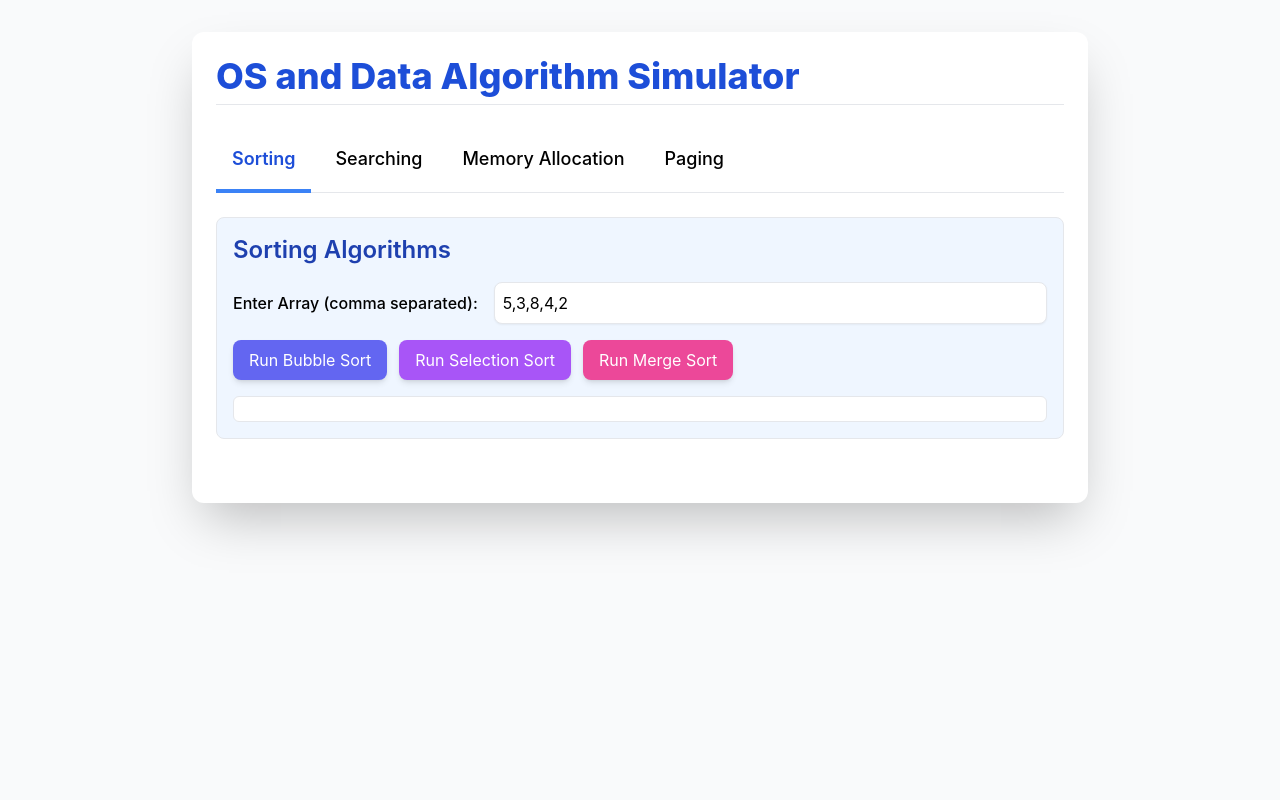
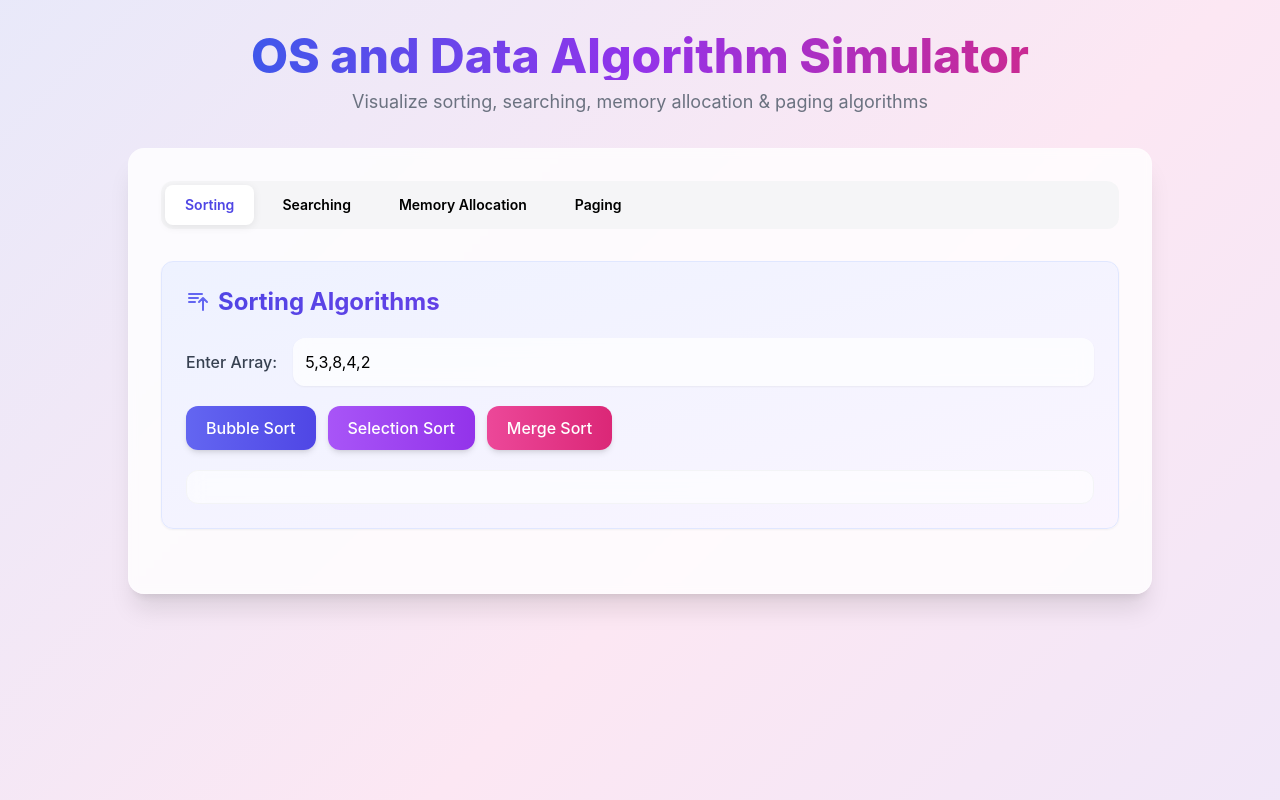
Before and after one commit to bagayan23/AR_PROJECT, a PHP site: page / in a window 1280 px wide. Run offline with PHP 8.4, Linux system fonts and the light colour scheme; some libraries are stand-ins or nearby versions.

Commit message:
latest updates

```diff
--- a/css/styles.css
+++ b/css/styles.css
@@ -1,6 +1,19 @@
 /* =====================================================
    OS and Data Algorithm Simulator - Styles
    ===================================================== */
+
+/* Animated Gradient Background */
+body {
+    background: linear-gradient(-45deg, #e0e7ff, #fce7f3, #dbeafe, #d1fae5, #fef3c7);
+    background-size: 400% 400%;
+    animation: gradientBG 15s ease infinite;
+}
+
+@keyframes gradientBG {
+    0% { background-position: 0% 50%; }
+    50% { background-position: 100% 50%; }
+    100% { background-position: 0% 50%; }
+}
 
 /* Custom Styles for Algorithm Blocks (Frames/Blocks) */
 .frame, .block {
@@ -31,9 +44,9 @@
 }
 
 .tab-button.active {
-    border-bottom: 4px solid #3b82f6;
-    color: #1d4ed8;
-    font-weight: 600;
+    background: white;
+    color: #4f46e5;
+    box-shadow: 0 2px 8px rgba(0,0,0,0.08);
 }
 
 .section-content {
--- a/function.php
+++ b/function.php
@@ -252,8 +252,37 @@ function createProcessHistory(array $steps, string $type = 'sort'): string {
         $output .= "<td class='px-3 py-2 font-mono text-indigo-600 font-bold'>" . ($i + 1) . "</td>";
 
         // Array state display
-        $output .= "<td class='px-3 py-2'><div class='flex flex-wrap gap-1'>";
-        if (isset($step['array'])) {
+        $output .= "<td class='px-3 py-2'><div class='flex flex-wrap gap-1 items-center'>";
+
+        // Handle merge sort steps specially
+        if ($type === 'merge' && isset($step['type'])) {
+            if ($step['type'] === 'divide' && isset($step['left']) && isset($step['right'])) {
+                // Show left array
+                $output .= "<div class='flex gap-0.5 mr-2'>";
+                foreach ($step['left'] as $val) {
+                    $output .= "<span class='inline-flex items-center justify-center w-8 h-8 rounded bg-blue-300 text-blue-900 text-xs font-bold'>{$val}</span>";
+                }
+                $output .= "</div>";
+                $output .= "<span class='text-slate-400 text-xs mx-1'>|</span>";
+                // Show right array
+                $output .= "<div class='flex gap-0.5'>";
+                foreach ($step['right'] as $val) {
+                    $output .= "<span class='inline-flex items-center justify-center w-8 h-8 rounded bg-purple-300 text-purple-900 text-xs font-bold'>{$val}</span>";
+                }
+                $output .= "</div>";
+            } elseif ($step['type'] === 'merge' && isset($step['result'])) {
+                // Show merged result
+                foreach ($step['result'] as $val) {
+                    $output .= "<span class='inline-flex items-center justify-center w-8 h-8 rounded bg-emerald-400 text-white text-xs font-bold'>{$val}</span>";
+                }
+            } elseif (isset($step['array'])) {
+                // Initial or final state
+                foreach ($step['array'] as $val) {
+                    $cardClass = $step['type'] === 'final' ? 'bg-emerald-400 text-white' : 'bg-slate-200 text-slate-700';
+                    $output .= "<span class='inline-flex items-center justify-center w-8 h-8 rounded {$cardClass} text-xs font-bold'>{$val}</span>";
+                }
+            }
+        } elseif (isset($step['array'])) {
             foreach ($step['array'] as $idx => $val) {
                 $cardClass = 'bg-slate-200 text-slate-700';
                 if (isset($step['comparing']) && in_array($idx, $step['comparing'])) {
@@ -293,6 +322,10 @@ function createProcessHistory(array $steps, string $type = 'sort'): string {
             $statusIcon = "<span class='inline-block w-2 h-2 bg-red-500 rounded-full mr-1'></span>";
         } elseif (strpos($desc, 'Swap') !== false) {
             $statusIcon = "<span class='inline-block w-2 h-2 bg-red-400 rounded-full mr-1'></span>";
+        } elseif (strpos($desc, 'Merge') !== false) {
+            $statusIcon = "<span class='inline-block w-2 h-2 bg-emerald-400 rounded-full mr-1'></span>";
+        } elseif (strpos($desc, 'Divide') !== false) {
+            $statusIcon = "<span class='inline-block w-2 h-2 bg-purple-400 rounded-full mr-1'></span>";
         } elseif (strpos($desc, 'Compar') !== false || strpos($desc, 'Check') !== false) {
             $statusIcon = "<span class='inline-block w-2 h-2 bg-amber-400 rounded-full mr-1'></span>";
         }
--- a/index.php
+++ b/index.php
@@ -18,136 +18,168 @@ $activeTab = $_POST['activeTab'] ?? 'sort';
     <link rel="stylesheet" href="css/styles.css">
     <script src="js/animations.js"></script>
 </head>
-<body class="bg-gray-50 min-h-screen p-4 md:p-8 font-['Inter']">
+<body class="min-h-screen p-4 md:p-8 font-['Inter']">
 
-    <div class="max-w-4xl mx-auto bg-white p-6 rounded-xl shadow-2xl">
-        <h1 class="text-4xl font-extrabold text-blue-700 mb-6 border-b pb-2">OS and Data Algorithm Simulator</h1>
+    <div class="max-w-5xl mx-auto">
+        <!-- Header Section -->
+        <div class="text-center mb-8">
+            <h1 class="text-4xl md:text-5xl font-extrabold bg-gradient-to-r from-blue-600 via-purple-600 to-pink-600 bg-clip-text text-transparent mb-2">OS and Data Algorithm Simulator</h1>
+            <p class="text-gray-500 text-lg">Visualize sorting, searching, memory allocation & paging algorithms</p>
+        </div>
 
-        <nav class="mb-6 border-b border-gray-200">
-            <ul class="flex -mb-px text-lg font-medium text-center">
-                <li class="mr-2">
-                    <button type="button" data-target="sort-section" class="tab-button inline-block p-4 border-b-2 border-transparent rounded-t-lg hover:text-gray-600 hover:border-gray-300">Sorting</button>
+        <div class="backdrop-blur-sm bg-white/80 p-6 md:p-8 rounded-2xl shadow-xl border border-white/20">
+
+        <nav class="mb-8">
+            <ul class="flex flex-wrap gap-2 p-1 bg-gray-100/80 rounded-xl">
+                <li>
+                    <button type="button" data-target="sort-section" class="tab-button px-5 py-2.5 rounded-lg text-sm font-semibold transition-all duration-200 hover:bg-white/60">Sorting</button>
                 </li>
-                <li class="mr-2">
-                    <button type="button" data-target="search-section" class="tab-button inline-block p-4 border-b-2 border-transparent rounded-t-lg hover:text-gray-600 hover:border-gray-300">Searching</button>
+                <li>
+                    <button type="button" data-target="search-section" class="tab-button px-5 py-2.5 rounded-lg text-sm font-semibold transition-all duration-200 hover:bg-white/60">Searching</button>
                 </li>
-                <li class="mr-2">
-                    <button type="button" data-target="memory-section" class="tab-button inline-block p-4 border-b-2 border-transparent rounded-t-lg hover:text-gray-600 hover:border-gray-300">Memory Allocation</button>
+                <li>
+                    <button type="button" data-target="memory-section" class="tab-button px-5 py-2.5 rounded-lg text-sm font-semibold transition-all duration-200 hover:bg-white/60">Memory Allocation</button>
                 </li>
-                <li class="mr-2">
-                    <button type="button" data-target="paging-section" class="tab-button inline-block p-4 border-b-2 border-transparent rounded-t-lg hover:text-gray-600 hover:border-gray-300">Paging</button>
+                <li>
+                    <button type="button" data-target="paging-section" class="tab-button px-5 py-2.5 rounded-lg text-sm font-semibold transition-all duration-200 hover:bg-white/60">Paging</button>
                 </li>
             </ul>
         </nav>
 
         <input type="hidden" name="activeTab" id="activeTab" value="<?= htmlspecialchars($activeTab) ?>">
 
-        <div id="sort-section" class="section-content section mb-10 p-4 border rounded-lg bg-blue-50">
-            <h2 class="text-2xl font-semibold text-blue-800 mb-4">Sorting Algorithms</h2>
+        <div id="sort-section" class="section-content section mb-8">
+            <div class="bg-gradient-to-br from-indigo-50 to-purple-50 p-6 rounded-xl border border-indigo-100 shadow-sm">
+                <h2 class="text-2xl font-bold bg-gradient-to-r from-indigo-600 to-purple-600 bg-clip-text text-transparent mb-5 flex items-center gap-2">
+                    <svg class="w-6 h-6 text-indigo-500" fill="none" stroke="currentColor" viewBox="0 0 24 24"><path stroke-linecap="round" stroke-linejoin="round" stroke-width="2" d="M3 4h13M3 8h9m-9 4h6m4 0l4-4m0 0l4 4m-4-4v12"/></svg>
+                    Sorting Algorithms
+                </h2>
 
             <form method="post">
                 <input type="hidden" name="activeTab" value="sort">
-                <div class="flex flex-col md:flex-row gap-4 mb-4 items-center">
-                    <label for="sortInput" class="font-medium whitespace-nowrap">Enter Array (comma separated): </label>
+                <div class="flex flex-col md:flex-row gap-4 mb-5 items-center">
+                    <label for="sortInput" class="font-medium text-gray-700 whitespace-nowrap">Enter Array: </label>
                     <input type="text" id="sortInput" name="sortInput" value="<?= htmlspecialchars($sortInput) ?>"
-                            class="p-2 border rounded-lg flex-grow shadow-sm focus:ring-indigo-500 focus:border-indigo-500">
+                            placeholder="e.g., 64, 34, 25, 12, 22, 11, 90"
+                            class="p-3 border-0 rounded-xl flex-grow shadow-sm bg-white/70 backdrop-blur focus:ring-2 focus:ring-indigo-400 focus:outline-none transition-all">
                 </div>
 
-                <div class="flex gap-3 mb-4 flex-wrap">
+                <div class="flex gap-3 mb-5 flex-wrap">
                     <button type="submit" name="action" value="bubbleSort"
-                            class="px-4 py-2 bg-indigo-500 text-white rounded-lg hover:bg-indigo-600 transition duration-150 shadow-md">Run Bubble Sort</button>
+                            class="px-5 py-2.5 bg-gradient-to-r from-indigo-500 to-indigo-600 text-white rounded-xl hover:from-indigo-600 hover:to-indigo-700 transition-all duration-200 shadow-md hover:shadow-lg font-medium">Bubble Sort</button>
                     <button type="submit" name="action" value="selectionSort"
-                            class="px-4 py-2 bg-purple-500 text-white rounded-lg hover:bg-purple-600 transition duration-150 shadow-md">Run Selection Sort</button>
+                            class="px-5 py-2.5 bg-gradient-to-r from-purple-500 to-purple-600 text-white rounded-xl hover:from-purple-600 hover:to-purple-700 transition-all duration-200 shadow-md hover:shadow-lg font-medium">Selection Sort</button>
                     <button type="submit" name="action" value="mergeSort"
-                            class="px-4 py-2 bg-pink-500 text-white rounded-lg hover:bg-pink-600 transition duration-150 shadow-md">Run Merge Sort</button>
+                            class="px-5 py-2.5 bg-gradient-to-r from-pink-500 to-pink-600 text-white rounded-xl hover:from-pink-600 hover:to-pink-700 transition-all duration-200 shadow-md hover:shadow-lg font-medium">Merge Sort</button>
                 </div>
             </form>
 
-            <div id="sortOutput" class="mt-4 p-3 bg-white rounded-md border border-gray-200">
+            <div id="sortOutput" class="mt-4 p-4 bg-white/60 backdrop-blur rounded-xl border border-gray-100">
                 <?= $sortOutput ?>
+            </div>
             </div>
         </div>
 
-        <div id="search-section" class="section-content section mb-10 p-4 border rounded-lg bg-blue-50">
-            <h2 class="text-2xl font-semibold text-blue-800 mb-4">Searching Algorithms</h2>
+        <div id="search-section" class="section-content section mb-8">
+            <div class="bg-gradient-to-br from-sky-50 to-cyan-50 p-6 rounded-xl border border-sky-100 shadow-sm">
+                <h2 class="text-2xl font-bold bg-gradient-to-r from-sky-600 to-cyan-600 bg-clip-text text-transparent mb-5 flex items-center gap-2">
+                    <svg class="w-6 h-6 text-sky-500" fill="none" stroke="currentColor" viewBox="0 0 24 24"><path stroke-linecap="round" stroke-linejoin="round" stroke-width="2" d="M21 21l-6-6m2-5a7 7 0 11-14 0 7 7 0 0114 0z"/></svg>
+                    Searching Algorithms
+                </h2>
 
             <form method="post">
                 <input type="hidden" name="activeTab" value="search">
-                <div class="flex flex-col md:flex-row gap-4 mb-4 items-center">
-                    <label for="searchInput" class="font-medium whitespace-nowrap">Enter Array (comma separated): </label>
+                <div class="flex flex-col md:flex-row gap-4 mb-5 items-center">
+                    <label for="searchInput" class="font-medium text-gray-700 whitespace-nowrap">Enter Array: </label>
                     <input type="text" id="searchInput" name="searchInput" value="<?= htmlspecialchars($searchInput) ?>"
-                            class="p-2 border rounded-lg flex-grow shadow-sm focus:ring-sky-500 focus:border-sky-500">
-                    <label for="searchTarget" class="font-medium whitespace-nowrap">Target: </label>
+                            placeholder="e.g., 2, 3, 4, 10, 40"
+                            class="p-3 border-0 rounded-xl flex-grow shadow-sm bg-white/70 backdrop-blur focus:ring-2 focus:ring-sky-400 focus:outline-none transition-all">
+                    <label for="searchTarget" class="font-medium text-gray-700 whitespace-nowrap">Target: </label>
                     <input type="number" id="searchTarget" name="searchTarget" value="<?= htmlspecialchars($searchTarget) ?>"
-                            class="p-2 border rounded-lg w-20 shadow-sm focus:ring-sky-500 focus:border-sky-500">
+                            class="p-3 border-0 rounded-xl w-24 shadow-sm bg-white/70 backdrop-blur focus:ring-2 focus:ring-sky-400 focus:outline-none transition-all">
                 </div>
 
-                <div class="flex flex-wrap gap-3 mb-4">
+                <div class="flex flex-wrap gap-3 mb-5">
                     <button type="submit" name="action" value="linearSearch"
-                            class="px-4 py-2 bg-sky-500 text-white rounded-lg hover:bg-sky-600 transition duration-150 shadow-md">Linear Search</button>
+                            class="px-5 py-2.5 bg-gradient-to-r from-sky-500 to-sky-600 text-white rounded-xl hover:from-sky-600 hover:to-sky-700 transition-all duration-200 shadow-md hover:shadow-lg font-medium">Linear Search</button>
                     <button type="submit" name="action" value="binarySearch"
-                            class="px-4 py-2 bg-cyan-500 text-white rounded-lg hover:bg-cyan-600 transition duration-150 shadow-md">Binary Search (Iterative)</button>
+                            class="px-5 py-2.5 bg-gradient-to-r from-cyan-500 to-cyan-600 text-white rounded-xl hover:from-cyan-600 hover:to-cyan-700 transition-all duration-200 shadow-md hover:shadow-lg font-medium">Binary Search</button>
                     <button type="submit" name="action" value="recursiveBinarySearch"
-                            class="px-4 py-2 bg-teal-500 text-white rounded-lg hover:bg-teal-600 transition duration-150 shadow-md">Jump Search</button>
+                            class="px-5 py-2.5 bg-gradient-to-r from-teal-500 to-teal-600 text-white rounded-xl hover:from-teal-600 hover:to-teal-700 transition-all duration-200 shadow-md hover:shadow-lg font-medium">Jump Search</button>
                 </div>
             </form>
 
-            <div id="searchOutput" class="mt-4 p-3 bg-white rounded-md border border-gray-200">
+            <div id="searchOutput" class="mt-4 p-4 bg-white/60 backdrop-blur rounded-xl border border-gray-100">
                 <?= $searchOutput ?>
+            </div>
             </div>
         </div>
 
-        <div id="memory-section" class="section-content section mb-10 p-4 border rounded-lg bg-green-50">
-            <h2 class="text-2xl font-semibold text-green-800 mb-4">Memory Allocation (First Fit)</h2>
+        <div id="memory-section" class="section-content section mb-8">
+            <div class="bg-gradient-to-br from-emerald-50 to-green-50 p-6 rounded-xl border border-emerald-100 shadow-sm">
+                <h2 class="text-2xl font-bold bg-gradient-to-r from-emerald-600 to-green-600 bg-clip-text text-transparent mb-5 flex items-center gap-2">
+                    <svg class="w-6 h-6 text-emerald-500" fill="none" stroke="currentColor" viewBox="0 0 24 24"><path stroke-linecap="round" stroke-linejoin="round" stroke-width="2" d="M19 11H5m14 0a2 2 0 012 2v6a2 2 0 01-2 2H5a2 2 0 01-2-2v-6a2 2 0 012-2m14 0V9a2 2 0 00-2-2M5 11V9a2 2 0 012-2m0 0V5a2 2 0 012-2h6a2 2 0 012 2v2M7 7h10"/></svg>
+                    Memory Allocation (First Fit)
+                </h2>
 
             <form method="post">
                 <input type="hidden" name="activeTab" value="memory">
                 <div class="flex flex-col md:flex-row gap-4 mb-4 items-center">
-                    <label for="blockInput" class="font-medium whitespace-nowrap">Blocks (Sizes, KB): </label>
+                    <label for="blockInput" class="font-medium text-gray-700 whitespace-nowrap">Blocks (KB): </label>
                     <input type="text" id="blockInput" name="blockInput" value="<?= htmlspecialchars($blockInput) ?>"
-                            class="p-2 border rounded-lg flex-grow shadow-sm focus:ring-emerald-500 focus:border-emerald-500">
+                            placeholder="e.g., 100, 500, 200, 300, 600"
+                            class="p-3 border-0 rounded-xl flex-grow shadow-sm bg-white/70 backdrop-blur focus:ring-2 focus:ring-emerald-400 focus:outline-none transition-all">
                 </div>
-                <div class="flex flex-col md:flex-row gap-4 mb-4 items-center">
-                    <label for="processInput" class="font-medium whitespace-nowrap">Processes (Sizes, KB): </label>
+                <div class="flex flex-col md:flex-row gap-4 mb-5 items-center">
+                    <label for="processInput" class="font-medium text-gray-700 whitespace-nowrap">Processes (KB): </label>
                     <input type="text" id="processInput" name="processInput" value="<?= htmlspecialchars($processInput) ?>"
-                            class="p-2 border rounded-lg flex-grow shadow-sm focus:ring-emerald-500 focus:border-emerald-500">
+                            placeholder="e.g., 212, 417, 112, 426"
+                            class="p-3 border-0 rounded-xl flex-grow shadow-sm bg-white/70 backdrop-blur focus:ring-2 focus:ring-emerald-400 focus:outline-none transition-all">
                 </div>
 
                 <button type="submit" name="action" value="firstFit"
-                            class="px-4 py-2 bg-emerald-500 text-white rounded-lg hover:bg-emerald-600 transition duration-150 shadow-md mb-4">Run First Fit</button>
+                            class="px-5 py-2.5 bg-gradient-to-r from-emerald-500 to-green-600 text-white rounded-xl hover:from-emerald-600 hover:to-green-700 transition-all duration-200 shadow-md hover:shadow-lg font-medium mb-4">Run First Fit</button>
             </form>
 
-            <div id="memoryOutput" class="mt-4 p-3 bg-white rounded-md border border-gray-200">
+            <div id="memoryOutput" class="mt-4 p-4 bg-white/60 backdrop-blur rounded-xl border border-gray-100">
                 <?= $memoryOutput ?>
+            </div>
             </div>
         </div>
 
-        <div id="paging-section" class="section-content section p-4 border rounded-lg bg-green-50">
-            <h2 class="text-2xl font-semibold text-green-800 mb-4">Page Replacement (FIFO & LRU)</h2>
+        <div id="paging-section" class="section-content section mb-8">
+            <div class="bg-gradient-to-br from-orange-50 to-amber-50 p-6 rounded-xl border border-orange-100 shadow-sm">
+                <h2 class="text-2xl font-bold bg-gradient-to-r from-orange-600 to-red-600 bg-clip-text text-transparent mb-5 flex items-center gap-2">
+                    <svg class="w-6 h-6 text-orange-500" fill="none" stroke="currentColor" viewBox="0 0 24 24"><path stroke-linecap="round" stroke-linejoin="round" stroke-width="2" d="M9 17V7m0 10a2 2 0 01-2 2H5a2 2 0 01-2-2V7a2 2 0 012-2h2a2 2 0 012 2m0 10a2 2 0 002 2h2a2 2 0 002-2M9 7a2 2 0 012-2h2a2 2 0 012 2m0 10V7m0 10a2 2 0 002 2h2a2 2 0 002-2V7a2 2 0 00-2-2h-2a2 2 0 00-2 2"/></svg>
+                    Page Replacement (FIFO & LRU)
+                </h2>
 
             <form method="post">
                 <input type="hidden" name="activeTab" value="paging">
-                <div class="flex flex-col md:flex-row gap-4 mb-4 items-center">
-                    <label for="refInput" class="font-medium whitespace-nowrap">Reference String (comma separated): </label>
+                <div class="flex flex-col md:flex-row gap-4 mb-5 items-center">
+                    <label for="refInput" class="font-medium text-gray-700 whitespace-nowrap">Reference String: </label>
                     <input type="text" id="refInput" name="refInput" value="<?= htmlspecialchars($refInput) ?>"
-                            class="p-2 border rounded-lg flex-grow shadow-sm focus:ring-orange-500 focus:border-orange-500">
-                    <label for="frameSize" class="font-medium whitespace-nowrap">Frames:</label>
+                            placeholder="e.g., 7, 0, 1, 2, 0, 3, 0, 4"
+                            class="p-3 border-0 rounded-xl flex-grow shadow-sm bg-white/70 backdrop-blur focus:ring-2 focus:ring-orange-400 focus:outline-none transition-all">
+                    <label for="frameSize" class="font-medium text-gray-700 whitespace-nowrap">Frames:</label>
                     <input type="number" id="frameSize" name="frameSize" value="<?= htmlspecialchars($frameSize) ?>" min="1" max="10"
-                            class="p-2 border rounded-lg w-20 shadow-sm focus:ring-orange-500 focus:border-orange-500">
+                            class="p-3 border-0 rounded-xl w-24 shadow-sm bg-white/70 backdrop-blur focus:ring-2 focus:ring-orange-400 focus:outline-none transition-all">
                 </div>
 
-                <div class="flex gap-3 mb-4">
+                <div class="flex gap-3 mb-5">
                     <button type="submit" name="action" value="fifoPaging"
-                            class="px-4 py-2 bg-orange-500 text-white rounded-lg hover:bg-orange-600 transition duration-150 shadow-md">Run FIFO</button>
+                            class="px-5 py-2.5 bg-gradient-to-r from-orange-500 to-orange-600 text-white rounded-xl hover:from-orange-600 hover:to-orange-700 transition-all duration-200 shadow-md hover:shadow-lg font-medium">Run FIFO</button>
                     <button type="submit" name="action" value="lruPaging"
-                            class="px-4 py-2 bg-red-500 text-white rounded-lg hover:bg-red-600 transition duration-150 shadow-md">Run LRU</button>
+                            class="px-5 py-2.5 bg-gradient-to-r from-red-500 to-red-600 text-white rounded-xl hover:from-red-600 hover:to-red-700 transition-all duration-200 shadow-md hover:shadow-lg font-medium">Run LRU</button>
                 </div>
             </form>
 
-            <div id="pagingOutput" class="mt-4 p-3 bg-white rounded-md border border-gray-200">
+            <div id="pagingOutput" class="mt-4 p-4 bg-white/60 backdrop-blur rounded-xl border border-gray-100">
                 <?= $pagingOutput ?>
             </div>
+            </div>
         </div>
+    </div>
     </div>
 
     <script>
```
